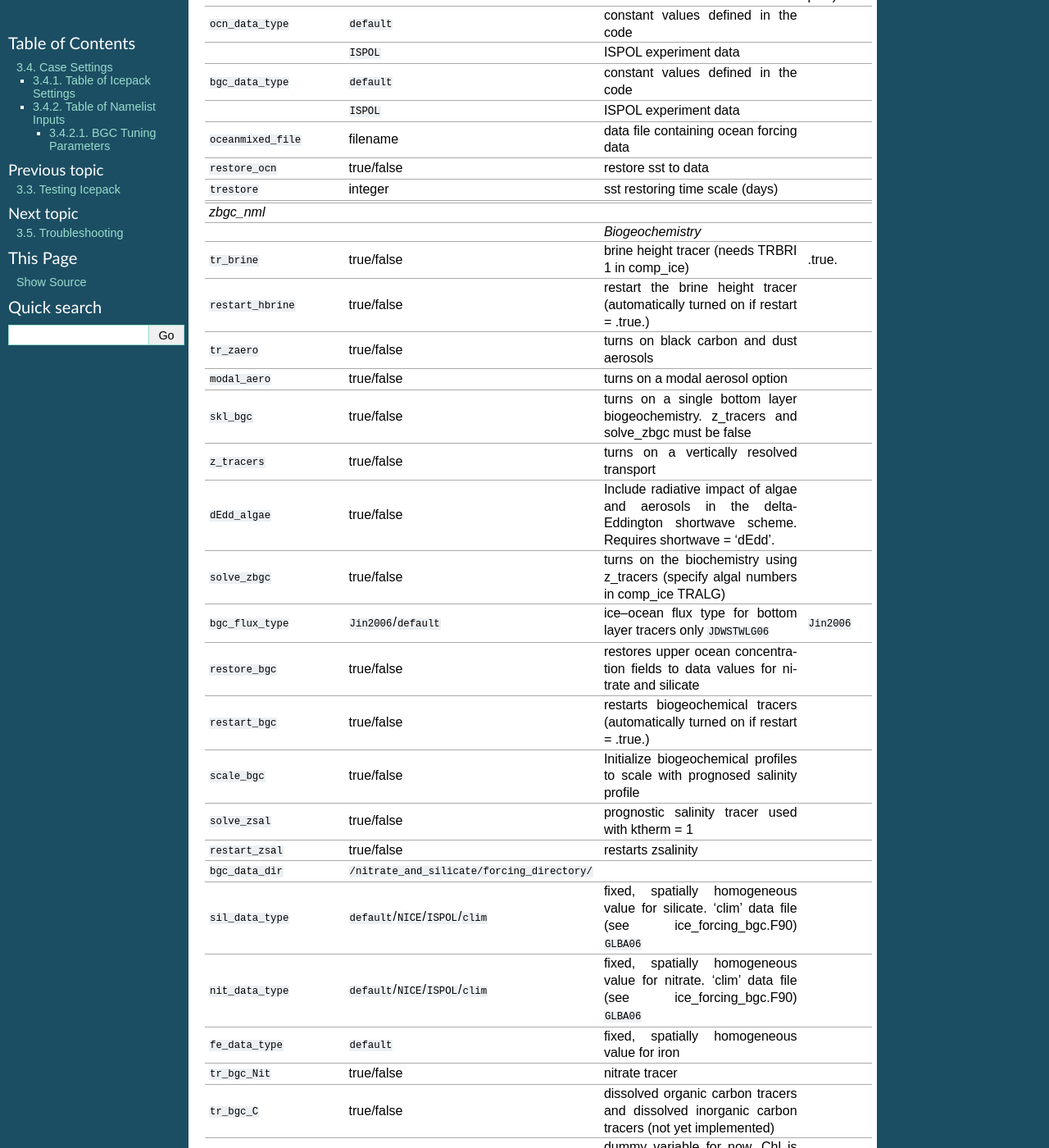
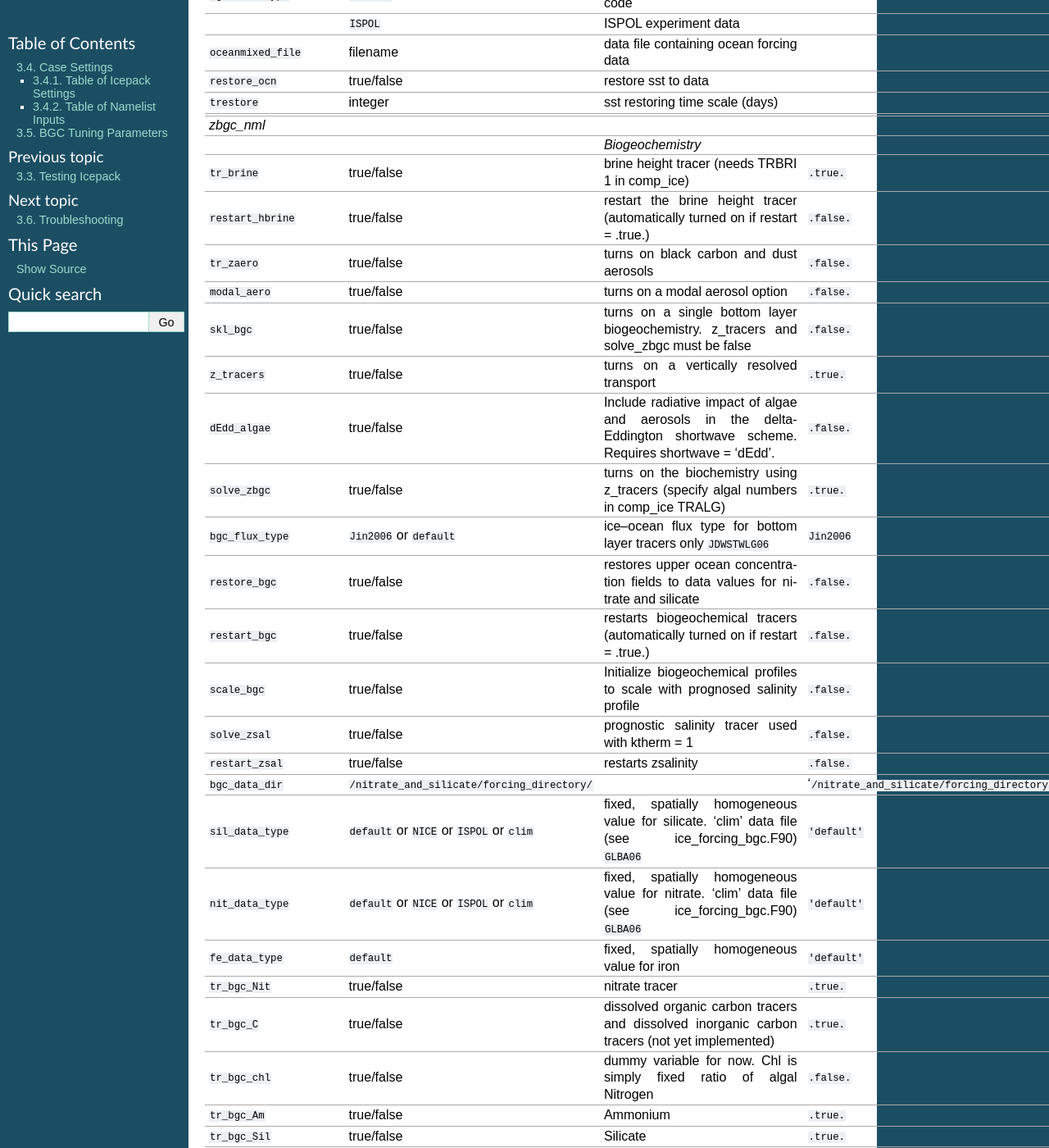
Before and after one commit to CICE-Consortium/Icepack, a Sphinx documentation site: the page built from doc/source/user_guide/ug_case_settings.rst, in a window 1280 px wide and 1400 px high, scrolled down 6256 px. Shown: the whole window at 82% size. Built offline with Sphinx 7.4.7, drawn with Linux system fonts in a browser that asks for light colours; cross-references to code outside the pages are shown as plain code; some of the changed text lies outside the part shown.

```diff
--- a/doc/source/user_guide/ug_case_settings.rst
+++ b/doc/source/user_guide/ug_case_settings.rst
@@ -232,34 +232,34 @@ column physics.
    "", "", "", ""
    "*zbgc_nml*", "", "", ""
    "", "", "*Biogeochemistry*", ""
-   "``tr_brine``", "true/false", "brine height tracer (needs TRBRI 1 in comp_ice)", ".true."
-   "``restart_hbrine``", "true/false", "restart the brine height tracer (automatically turned on if restart = .true.)", ""
-   "``tr_zaero``", "true/false", "turns on black carbon and dust aerosols", ""
-   "``modal_aero``", "true/false", "turns on a modal aerosol option", ""
-   "``skl_bgc``", "true/false", "turns on a single bottom layer biogeochemistry. z_tracers and solve_zbgc must be false", ""
-   "``z_tracers``", "true/false", "turns on a vertically resolved transport", ""
-   "``dEdd_algae``", "true/false", "Include radiative impact of algae and aerosols in the delta-Eddington shortwave scheme. Requires shortwave = 'dEdd'.", ""
-   "``solve_zbgc``", "true/false", "turns on the biochemistry using z_tracers (specify algal numbers in comp_ice TRALG)", ""
-   "``bgc_flux_type``", "``Jin2006``/``default``", "ice–ocean flux type for bottom layer tracers only :cite:`JDWSTWLG06`", "``Jin2006``"
-   "``restore_bgc``", "true/false", "restores upper ocean concentration fields to data values for nitrate and silicate", ""
-   "``restart_bgc``", "true/false", "restarts biogeochemical tracers (automatically turned on if restart = .true.)", ""
-   "``scale_bgc``", "true/false", "Initialize biogeochemical profiles to scale with prognosed salinity profile", ""
-   "``solve_zsal``", "true/false", "prognostic salinity tracer used with ktherm = 1", ""
-   "``restart_zsal``", "true/false", "restarts zsalinity", ""
-   "``bgc_data_dir``", "``/nitrate_and_silicate/forcing_directory/``", "", ""
-   "``sil_data_type``", "``default``/``NICE``/``ISPOL``/``clim``", "fixed, spatially homogeneous value for silicate. 'clim' data file (see ice_forcing_bgc.F90) :cite:`GLBA06`", ""
-   "``nit_data_type``", "``default``/``NICE``/``ISPOL``/``clim``", "fixed, spatially homogeneous value for nitrate. 'clim' data file (see ice_forcing_bgc.F90) :cite:`GLBA06`", ""
-   "``fe_data_type``", "``default``", "fixed, spatially homogeneous value for iron", ""
-   "``tr_bgc_Nit``", "true/false", "nitrate tracer", ""
-   "``tr_bgc_C``", "true/false", "dissolved organic carbon tracers and dissolved inorganic carbon tracers (not yet implemented)", ""
-   "``tr_bgc_chl``", "true/false", "dummy variable for now. Chl is simply fixed ratio of algal Nitrogen", ""
-   "``tr_bgc_Am``", "true/false", "Ammonium", ""
-   "``tr_bgc_Sil``", "true/false", "Silicate", ""
-   "``tr_bgc_DMS``", "true/false", "Three tracers: DMS dimethyl sulfide, DMSPp (particulate, assumed to be a fixed ratio of sulfur to algal nitrogen) and DMSPd (dissolved)", ""
-   "``tr_bgc_PON``", "true/false", "passive purely mobile ice tracer with ocean concentration equivalent to nitrate", ""
-   "``tr_bgc_hum``", "true/false", "refractory DOC or DON (units depend on the ocean source)", ""
-   "``tr_bgc_DON``", "true/false", "dissolved organic nitrogen", ""
-   "``tr_bgc_Fe``", "true/false", "dissolved iron and particulate iron", ""
+   "``tr_brine``", "true/false", "brine height tracer (needs TRBRI 1 in comp_ice)", "``.true.``"
+   "``restart_hbrine``", "true/false", "restart the brine height tracer (automatically turned on if restart = .true.)", "``.false.``"
+   "``tr_zaero``", "true/false", "turns on black carbon and dust aerosols", "``.false.``"
+   "``modal_aero``", "true/false", "turns on a modal aerosol option", "``.false.``"
+   "``skl_bgc``", "true/false", "turns on a single bottom layer biogeochemistry. z_tracers and solve_zbgc must be false", "``.false.``"
+   "``z_tracers``", "true/false", "turns on a vertically resolved transport", "``.true.``"
+   "``dEdd_algae``", "true/false", "Include radiative impact of algae and aerosols in the delta-Eddington shortwave scheme. Requires shortwave = 'dEdd'.", "``.false.``"
+   "``solve_zbgc``", "true/false", "turns on the biochemistry using z_tracers (specify algal numbers in comp_ice TRALG)", "``.true.``"
+   "``bgc_flux_type``", "``Jin2006`` or ``default``", "ice–ocean flux type for bottom layer tracers only :cite:`JDWSTWLG06`", "``Jin2006``"
+   "``restore_bgc``", "true/false", "restores upper ocean concentration fields to data values for nitrate and silicate", "``.false.``"
+   "``restart_bgc``", "true/false", "restarts biogeochemical tracers (automatically turned on if restart = .true.)", "``.false.``"
+   "``scale_bgc``", "true/false", "Initialize biogeochemical profiles to scale with prognosed salinity profile", "``.false.``"
+   "``solve_zsal``", "true/false", "prognostic salinity tracer used with ktherm = 1", "``.false.``"
+   "``restart_zsal``", "true/false", "restarts zsalinity", "``.false.``"
+   "``bgc_data_dir``", "``/nitrate_and_silicate/forcing_directory/``", "", "'``/nitrate_and_silicate/forcing_directory/``'"
+   "``sil_data_type``", "``default`` or ``NICE`` or ``ISPOL`` or ``clim``", "fixed, spatially homogeneous value for silicate. 'clim' data file (see ice_forcing_bgc.F90) :cite:`GLBA06`", "``'default'``"
+   "``nit_data_type``", "``default`` or ``NICE`` or ``ISPOL`` or ``clim``", "fixed, spatially homogeneous value for nitrate. 'clim' data file (see ice_forcing_bgc.F90) :cite:`GLBA06`", "``'default'``"
+   "``fe_data_type``", "``default``", "fixed, spatially homogeneous value for iron", "``'default'``"
+   "``tr_bgc_Nit``", "true/false", "nitrate tracer", "``.true.``"
+   "``tr_bgc_C``", "true/false", "dissolved organic carbon tracers and dissolved inorganic carbon tracers (not yet implemented)", "``.true.``"
+   "``tr_bgc_chl``", "true/false", "dummy variable for now. Chl is simply fixed ratio of algal Nitrogen", "``.false.``"
+   "``tr_bgc_Am``", "true/false", "Ammonium", "``.true.``"
+   "``tr_bgc_Sil``", "true/false", "Silicate", "``.true.``"
+   "``tr_bgc_DMS``", "true/false", "Three tracers: DMS dimethyl sulfide, DMSPp (particulate, assumed to be a fixed ratio of sulfur to algal nitrogen) and DMSPd (dissolved)", "``.true.``"
+   "``tr_bgc_PON``", "true/false", "passive purely mobile ice tracer with ocean concentration equivalent to nitrate", "``.false.``"
+   "``tr_bgc_hum``", "true/false", "refractory DOC or DON (units depend on the ocean source)", "``.true.``"
+   "``tr_bgc_DON``", "true/false", "dissolved organic nitrogen", "``.true.``"
+   "``tr_bgc_Fe``", "true/false", "dissolved iron and particulate iron", "``.true.``"
    "``grid_o``", "real", "ice-ocean surface layer thickness (bgc transport scheme)", "0.006"
    "``grid_o_t``", "real", "ice-atmosphere surface layer thickness (bgc transport scheme)", "0.006"
    "``l_sk``", "real", "length scale in gravity drainage parameterization (bgc transport scheme)", "0.024"
@@ -396,7 +396,7 @@ column physics.
 .. _tuning:
 
 BGC Tuning Parameters
-~~~~~~~~~~~~~~~~~~~~~
+========================
 
 Biogeochemical tuning parameters are specified as namelist options in
 **icepack\_in**. Table :ref:`tab-bio-tracers2` provides a list of parameters
```
Also changed, not shown: other parts of doc/source/user_guide/ug_case_settings.rst (+1 -1 lines), README.md (+8 -2 lines), 1 other file.
